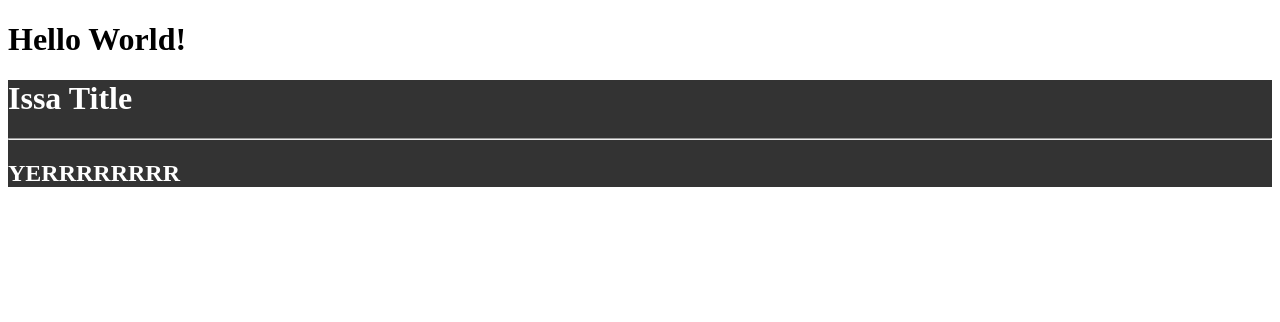
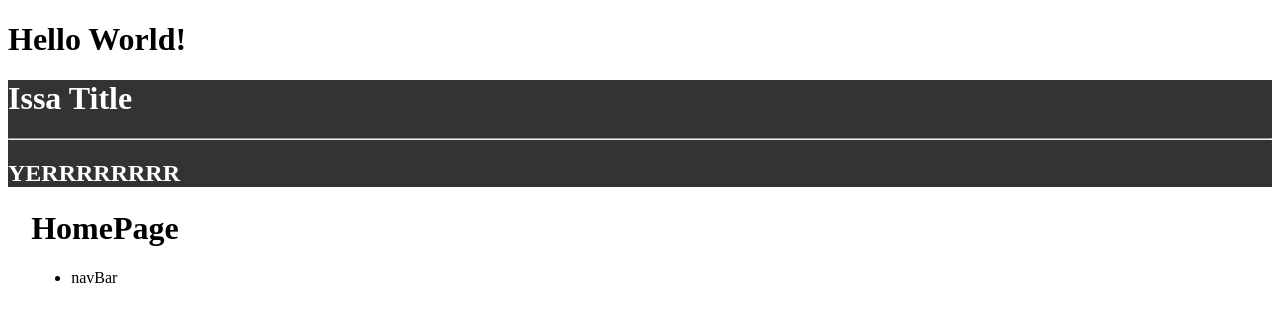
Before and after one commit to darryboy1020/Buffalo-Prenatal, a React (Create React App) app: page / in a window 1280 px wide. Shown: the top 322 px of the page. Built offline with nearby package versions, Linux system fonts and the light colour scheme.

Commit message:
Added CMS and yaml support -TEST

```diff
--- /dev/null
+++ b/content/content.yaml
@@ -0,0 +1,3 @@
+title: 'HomePage'
+content:
+  - component: navBar
--- a/package.json
+++ b/package.json
@@ -42,6 +42,7 @@
     "babel-preset-react": "^6.24.1",
     "webpack": "^4.44.2",
     "webpack-cli": "^3.3.12",
-    "webpack-dev-server": "^3.11.0"
+    "webpack-dev-server": "^3.11.0",
+    "yaml-loader": "^0.6.0"
   }
 }
--- a/src/App.js
+++ b/src/App.js
@@ -1,18 +1,19 @@
-import React from 'react';
-import DemoComponent from './components/DemoComponent';
+import React from 'react'
+import DemoComponent from './components/DemoComponent'
+import ContentLoader from './pages/ContentLoader'
 
-const App = () =>{
-
+const App = () => {
   const prop = {
     title: 'Issa Title',
-    description: 'YERRRRRRRR'
+    description: 'YERRRRRRRR',
   }
-  return(
+  return (
     <div>
       <h1>Hello World!</h1>
-      <DemoComponent {...prop}/>
+      <DemoComponent {...prop} />
+      <ContentLoader />
     </div>
   )
 }
 
-export default App;
+export default App
--- /dev/null
+++ b/src/pages/ContentLoader.js
@@ -0,0 +1,14 @@
+import React from 'react'
+import YAMLData from '../../content/content.yaml'
+
+const ContentLoader = () => (
+  <div style={{ maxWidth: `960px`, margin: `1.45rem` }}>
+    <h1>{YAMLData.title}</h1>
+    <ul>
+      {YAMLData.content.map((data, index) => {
+        return <li key={`content_item_${index}`}>{data.component}</li>
+      })}
+    </ul>
+  </div>
+)
+export default ContentLoader
--- a/webpack.config.js
+++ b/webpack.config.js
@@ -1,29 +1,31 @@
-const path = require('path');
-const htmlWebpackPlugin= require('html-webpack-plugin');
-
+const path = require('path')
+const htmlWebpackPlugin = require('html-webpack-plugin')
 
 module.exports = {
-    entry:'./src/index.js',
-    output:{
-        path:path.join(__dirname, '/dist'),
-        filename: 'index_bundle.js'
-    },
-    module:{
-        rules:[
-            {
-                test: /\.js$/,
-                exclude: /node_modules/,
-                use:{
-                    loader:'babel-loader'
-                }
-            }
-        ]
-    },
-    plugins:[
-        new htmlWebpackPlugin(
-            {
-                template:'./src/index.html'
-            }
-        )
-    ]
+  entry: './src/index.js',
+  output: {
+    path: path.join(__dirname, '/dist'),
+    filename: 'index_bundle.js',
+  },
+  module: {
+    rules: [
+      {
+        test: /\.js$/,
+        exclude: /node_modules/,
+        use: {
+          loader: 'babel-loader',
+        },
+      },
+      {
+        test: /\.ya?ml$/,
+        type: 'json', // Required by Webpack v4
+        use: 'yaml-loader',
+      },
+    ],
+  },
+  plugins: [
+    new htmlWebpackPlugin({
+      template: './src/index.html',
+    }),
+  ],
 }
```
Also changed, not shown: 1 other file (tests, documents, lock files or other folders).
